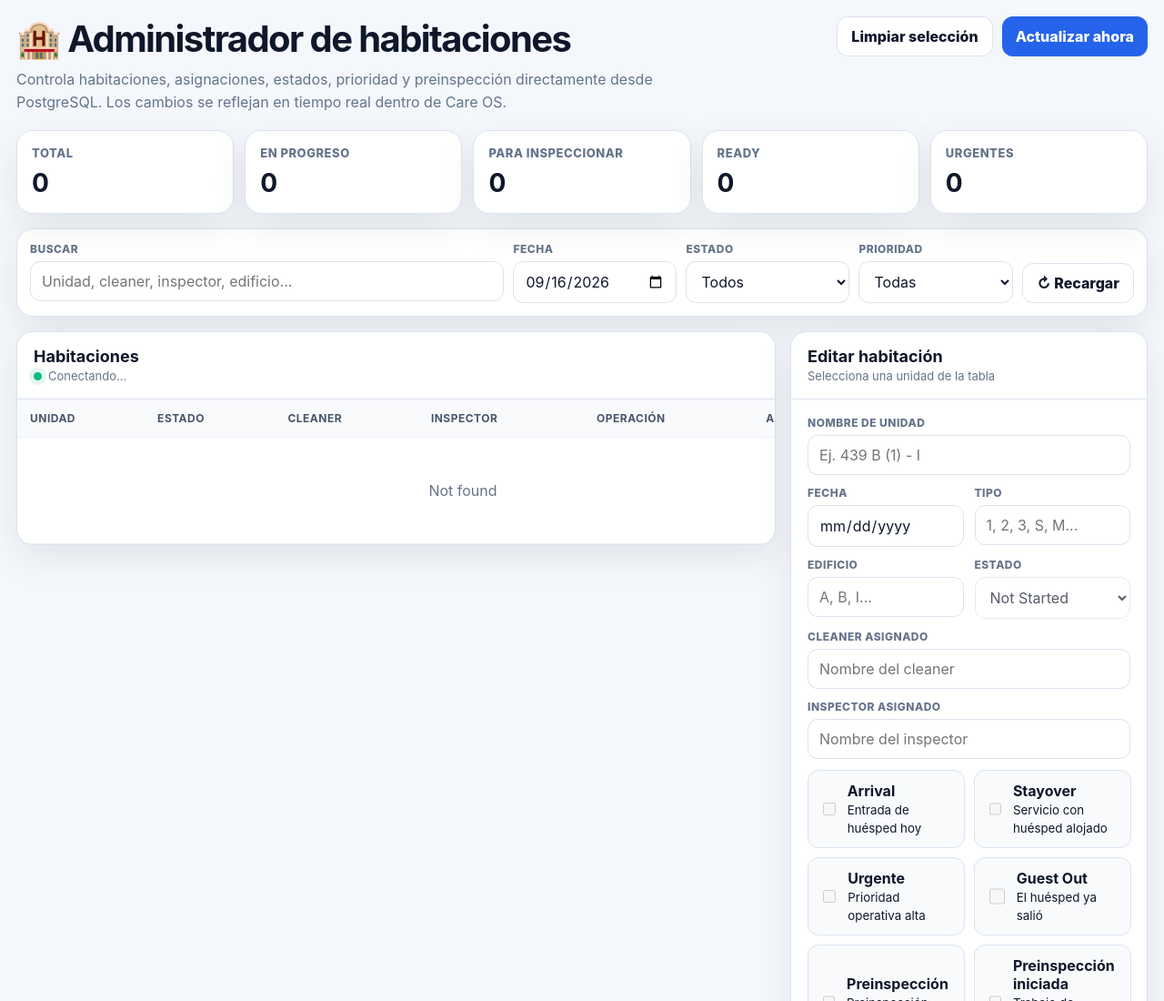
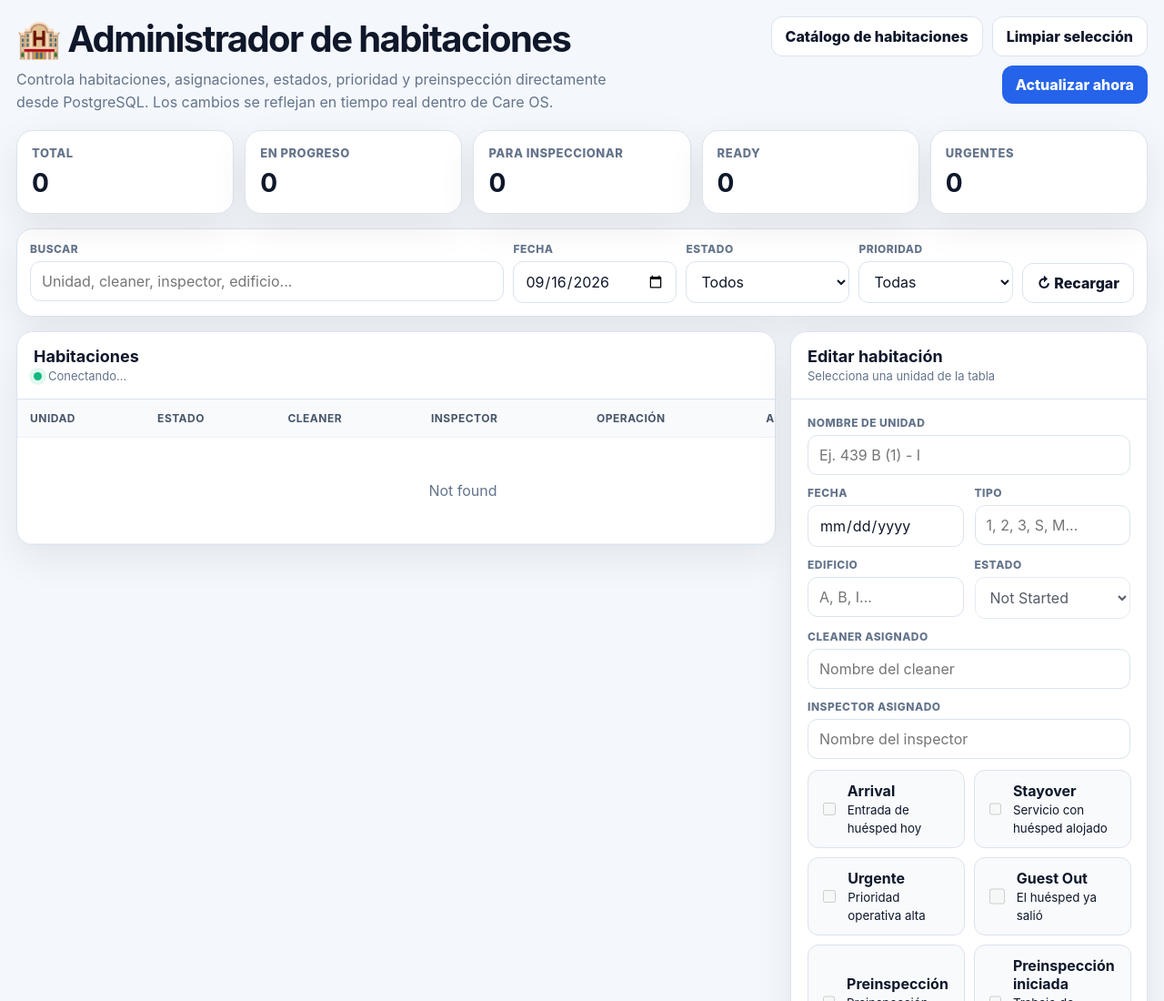
Before and after one commit to gandres28-code/CARE-OS, a website: page public/rooms-manager.html in a window 1280 px wide. Shown: the top 1100 px of the page at 91% size. Drawn offline with nearby package versions, Linux system fonts and the light colour scheme; no server answers.

Commit message:
Add button to navigate to room catalog

```diff
--- a/public/rooms-manager.html
+++ b/public/rooms-manager.html
@@ -552,6 +552,7 @@
       </div>
 
       <div class="hero-actions">
+        <button class="btn btn-secondary" type="button" onclick="window.location.href='/room-catalog.html'">Catálogo de habitaciones</button>
         <button class="btn btn-secondary" type="button" onclick="clearSelection()">Limpiar selección</button>
         <button class="btn btn-primary" type="button" onclick="loadRooms(true)">Actualizar ahora</button>
       </div>
```
